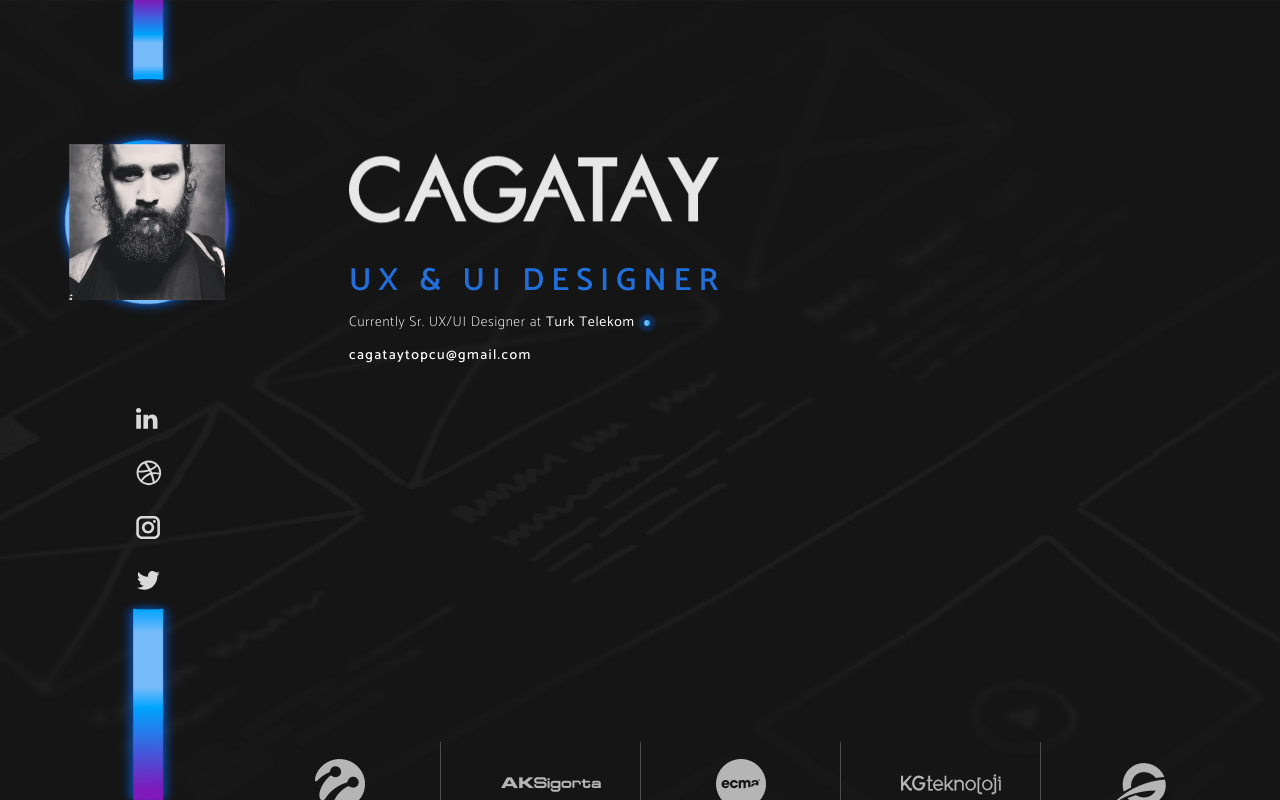
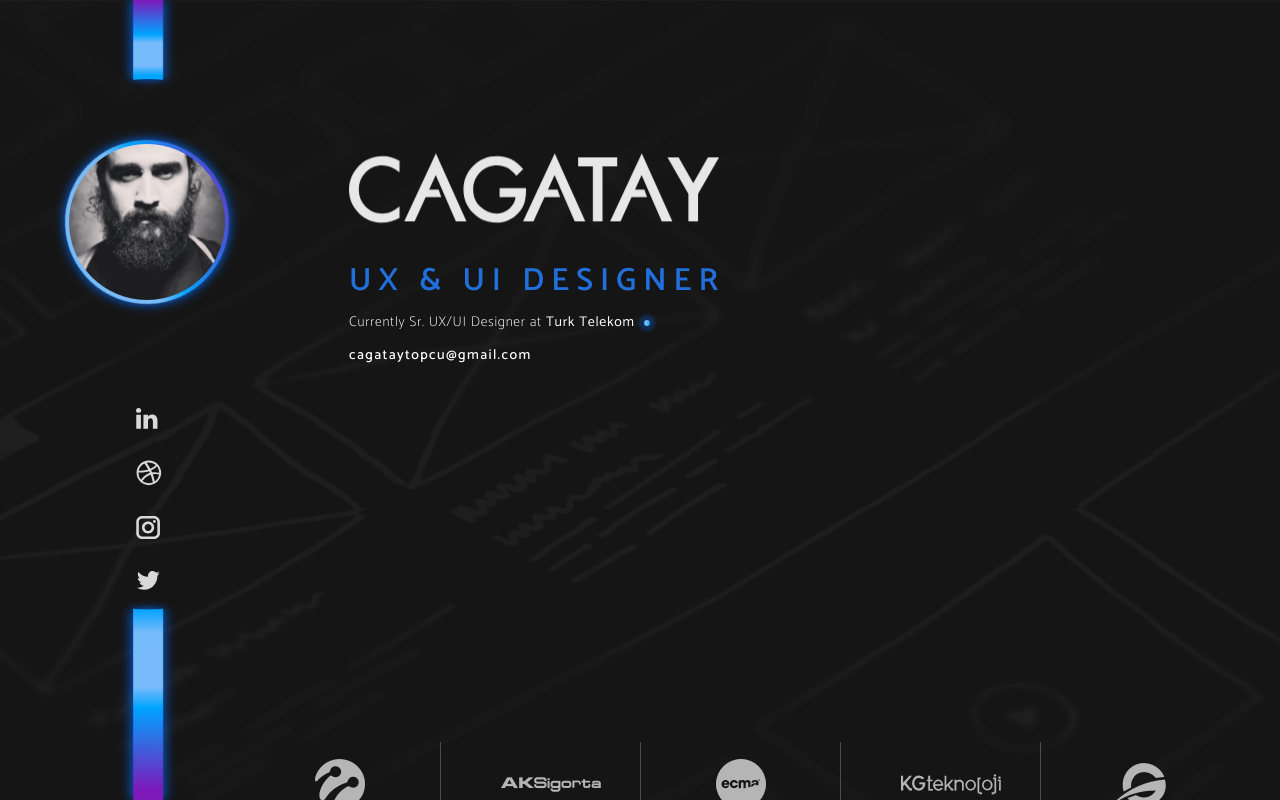
Before and after one commit to cagataytopcu/cagataytopcu.github.io, a plain HTML site: page index.html in a window 1280 px wide. Drawn offline with nearby package versions, Linux system fonts and the light colour scheme.

Commit message:
Update index.html

```diff
--- a/index.html
+++ b/index.html
@@ -35,7 +35,7 @@
             <div class="col-md-12 col-xl-8">
               <div class="profile">
                 <div class="image" data-aos="zoom-in">
-                  <img src="../assets/img/profile.png" alt="Avatar" />
+                  <img src="../assets/img/profile3.png" alt="Avatar" />
                 </div>
                 <div class="profile-content">
                   <div class="logo-wrapper" data-aos="zoom-in">
```
